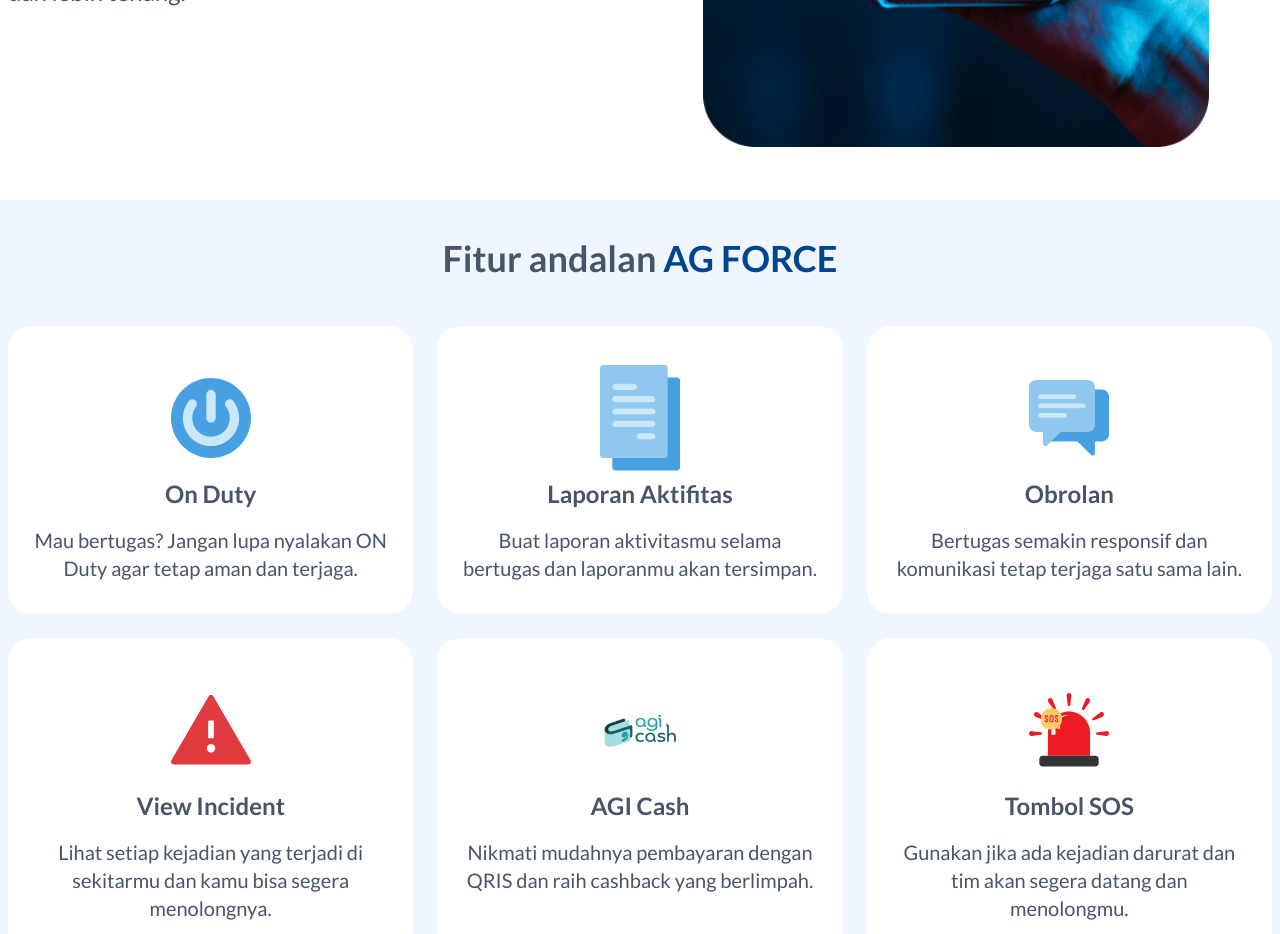
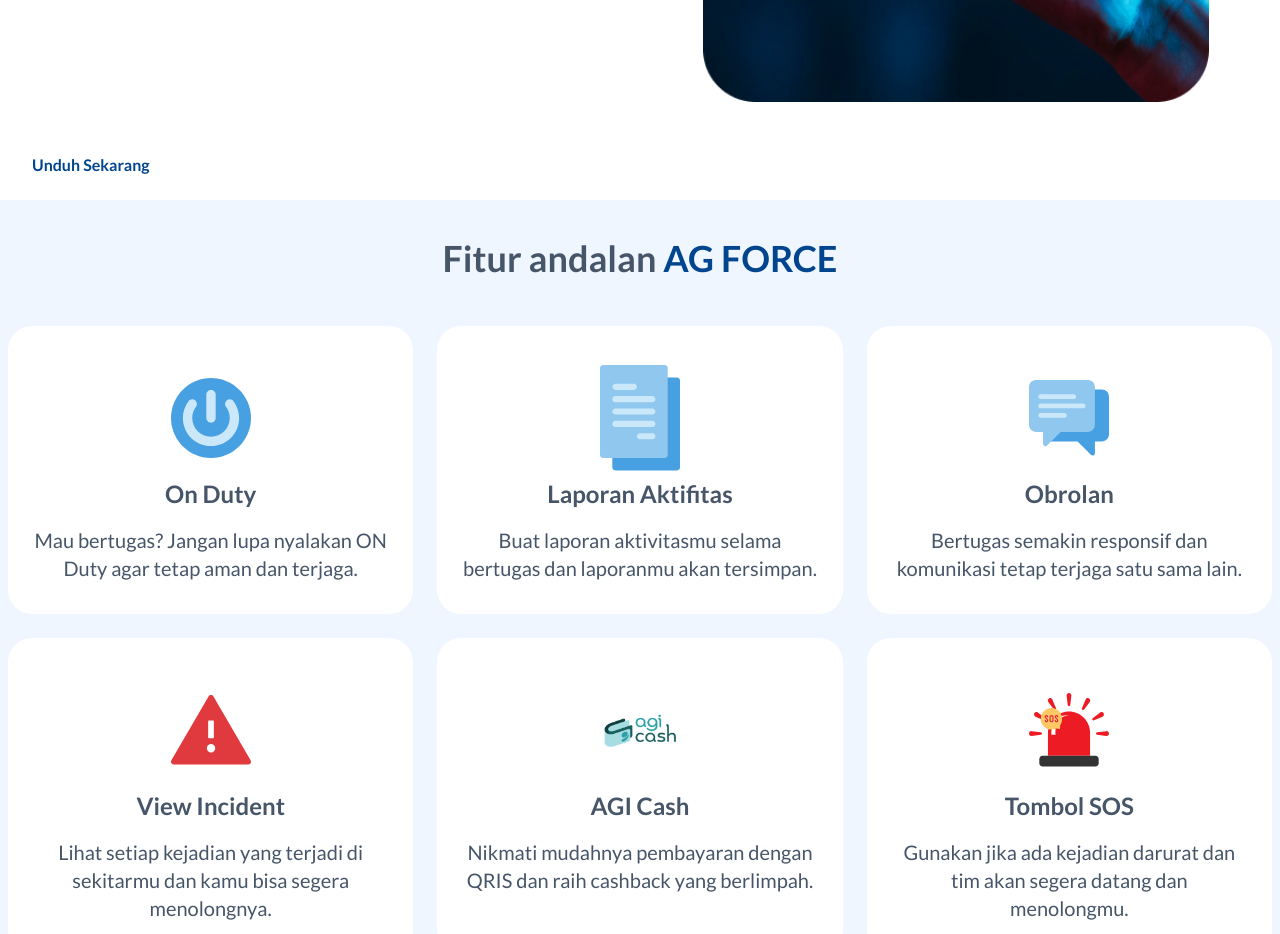
Before and after one commit to rezkirahman/ag_force_compro, a Next.js app: page / in a window 1280 px wide. Shown: the part 1400-2334 px from the top of the page. Built offline with nearby package versions, Linux system fonts and the light colour scheme.

Commit message:
test button download

```diff
--- a/src/components/tentang.jsx
+++ b/src/components/tentang.jsx
@@ -1,4 +1,6 @@
 import Image from "next/image"
+import Link from "next/link";
+import { isAndroid, isIOS } from "react-device-detect";
 export default function Index() {
     return (
         <>
@@ -16,6 +18,13 @@
                 <div className="">
                     <Image src={'/tentang.png'} priority width={300} height={0} className="w-4/5 lg:w-4/5 mx-auto grow" alt="cs" />
                 </div>
+                <Link
+                    href={isAndroid ? 'https://play.google.com/store/apps/details?id=com.ag.agforce&hl=id' : (isIOS ? 'https://apps.apple.com/us/app/ag-force/id6444120625bit.ly/agforceios' : '#kontak')}
+                    className="bg-white text-[12px] lg:text-base lg:py-4 lg:px-6 rounded-full py-3 px-4 ring-2 ring-white text-primary font-semibold hover:bg-primary hover:text-white transition-all duration-300"
+                    scroll={false}
+                >
+                    Unduh Sekarang
+                </Link>
             </div>
         </>
     )
```
